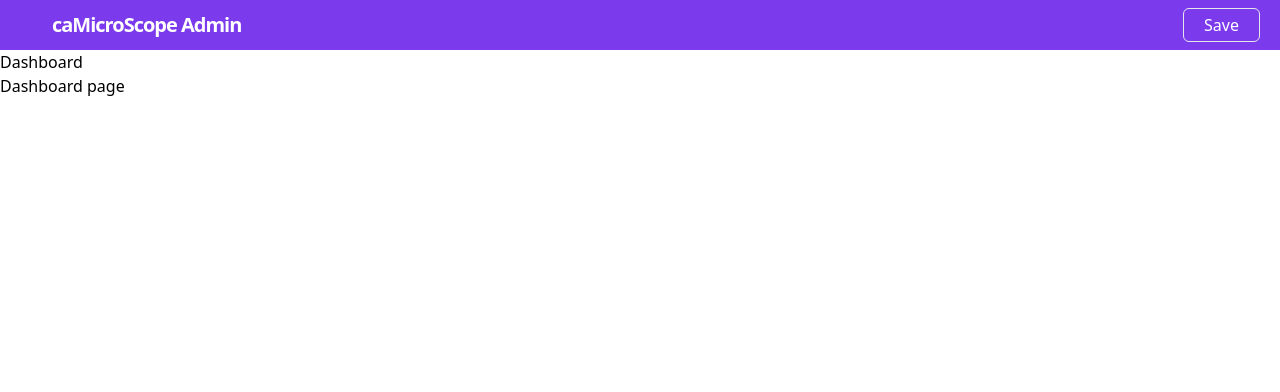
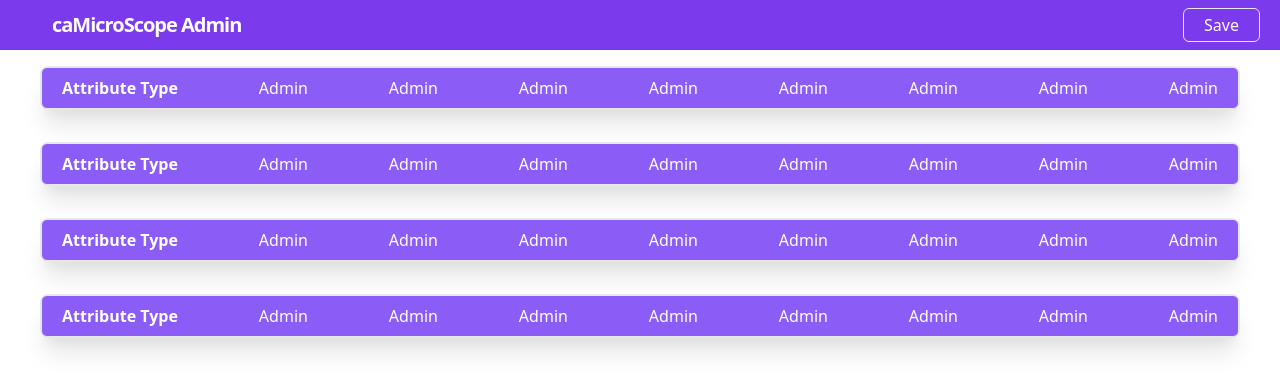
Before and after one commit to camicroscope/rbac-admin, a React (Create React App) app: page /dashboard in a window 1280 px wide. Shown: the top 392 px of the page. Built offline with nearby package versions, Linux system fonts and the light colour scheme.

Commit message:
feat(ui): implement card design

```diff
--- /dev/null
+++ b/src/components/card/checkbox.jsx
@@ -0,0 +1,9 @@
+import React from "react";
+
+export const CheckBox = ({ active }) => {
+  return (
+    <div className="ml-auto">
+      <input type="checkbox" checked={active} onChange={() => {}} />
+    </div>
+  );
+};
--- /dev/null
+++ b/src/components/card/header.jsx
@@ -0,0 +1,24 @@
+import React from "react";
+
+/**
+ * This is the hedder component to serve as the top of the card.
+ */
+export const Header = () => {
+  return (
+    <div className="w-full mx-auto bg-purple-500 border rounded-md px-5 py-2 text-white ">
+      <div>
+        <div className="flex flex-row flex-wrap">
+          <div className="font-bold">Attribute Type</div>
+          <div className="ml-auto">Admin</div>
+          <div className="ml-auto">Admin</div>
+          <div className="ml-auto">Admin</div>
+          <div className="ml-auto">Admin</div>
+          <div className="ml-auto">Admin</div>
+          <div className="ml-auto">Admin</div>
+          <div className="ml-auto">Admin</div>
+          <div className="ml-auto">Admin</div>
+        </div>
+      </div>
+    </div>
+  );
+};
--- a/src/components/card/index.jsx
+++ b/src/components/card/index.jsx
@@ -1,6 +1,38 @@
 /** import react and other dependencies */
-import React, { PropTypes, Component } from "react";
+import React, { useState } from "react";
 
-export const Card = (props) => {
-  return <div className="card">Card</div>;
+/** import peer components */
+import { Row } from "./row";
+import { Header } from "./header";
+
+export const Card = ({ title, children }) => {
+  /** using state to expand the card */
+  const [expanded, setExpanded] = useState(false);
+
+  return (
+    <div className="mx-10 ">
+      <div className="flex flex-wrap duration-500">
+        <div className="w-full mx-auto my-4 bg-white border rounded-lg shadow-xl ">
+          {/*
+           * card header
+           * shows only the tilte of the card when not expanded
+           * shows the title and the rows when expanded
+           */}
+          <Header expanded={expanded} onClick={() => setExpanded(!expanded)} />
+
+          {/* displat the card contents only when expanded is true */}
+          {expanded && (
+            <div className="p-6">
+              <div className="mb-3 text-base leading-relaxed text-blueGray-500">
+                <Row title="awesome" />
+                <Row title="awesome" />
+                <Row title="awesome" />
+                <Row title="awesome" />
+              </div>
+            </div>
+          )}
+        </div>
+      </div>
+    </div>
+  );
 };
--- /dev/null
+++ b/src/components/card/row.jsx
@@ -0,0 +1,23 @@
+import React from "react";
+
+/** import peer components */
+import { CheckBox } from "./checkbox";
+
+export const Row = ({ title }) => {
+  return (
+    <section>
+      {/** add 3 evenly spaced CheckBox components using flex **/}
+      <div className="flex flex-row flex-wrap">
+        <div className="font-normal">Attribute Type</div>
+        <CheckBox />
+        <CheckBox />
+        <CheckBox />
+        <CheckBox />
+        <CheckBox />
+        <CheckBox />
+        <CheckBox />
+        <CheckBox />
+      </div>
+    </section>
+  );
+};
--- a/src/pages/dashboard/index.jsx
+++ b/src/pages/dashboard/index.jsx
@@ -1,11 +1,16 @@
 /** import react and other dependencies */
 import React from "react";
+
+/** import components */
+import { Card } from "./../../components/card";
 
 export const DashboardPage = () => {
   return (
     <div>
-      <h1>Dashboard</h1>
-      <p>Dashboard page</p>
+      <Card />
+      <Card />
+      <Card />
+      <Card />
     </div>
   );
 };
```
